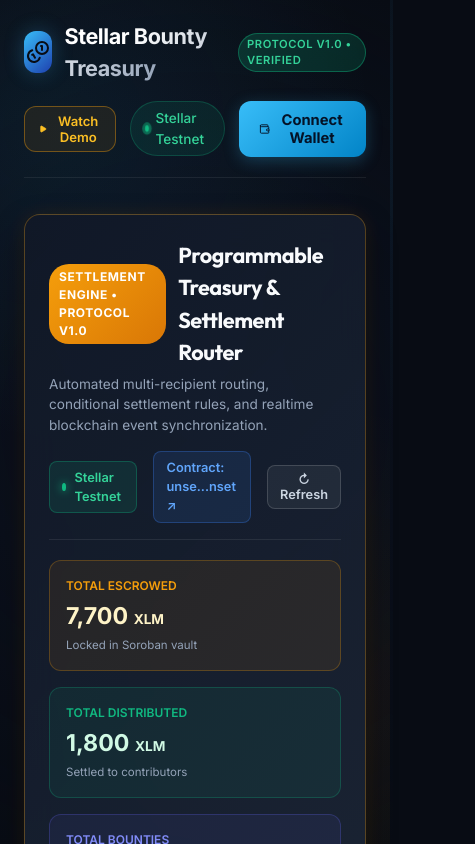
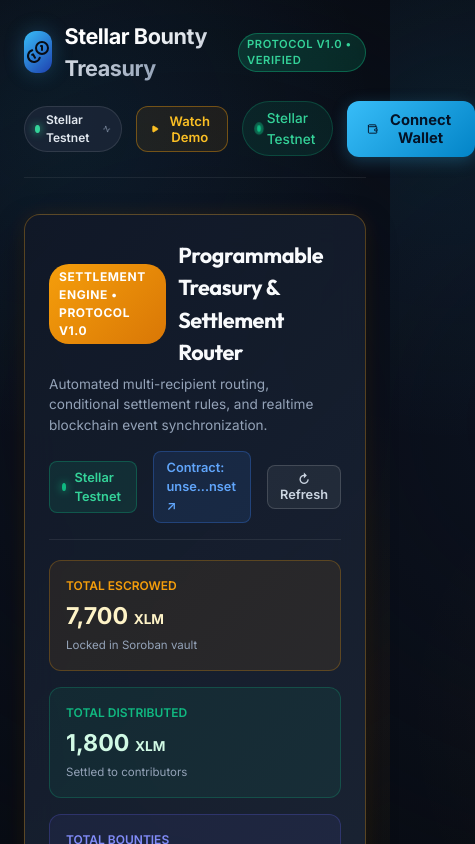
Before and after one commit to Stellar-Bounty-Treasury/stellar-bounty-frontend, a React (Vite) app: page / in a window 390 px wide. Shown: the top 844 px of the page, 475 px wide, since content can reach past the window. Built offline with nearby package versions, Linux system fonts and the light colour scheme; no server answers; what @stellar/stellar-sdk would draw is missing.

Commit message:
feat(frontend): implement mobile navigation drawer and network badge in Navbar.tsx

```diff
--- a/src/components/Navbar.tsx
+++ b/src/components/Navbar.tsx
@@ -1,6 +1,7 @@
 import React, { useState } from 'react';
 import { useWallet } from '../context/WalletContext';
-import { Coins, Copy, Check, LogOut, Wallet, ShieldCheck, Droplet, Play } from 'lucide-react';
+import { Coins, Copy, Check, LogOut, Wallet, ShieldCheck, Droplet, Play, Menu, X } from 'lucide-react';
+import { NetworkBadge } from './NetworkBadge';
 
 interface NavbarProps {
   onOpenConnectModal: () => void;
@@ -9,6 +10,7 @@
 
 export const Navbar: React.FC<NavbarProps> = ({ onOpenConnectModal, onOpenVideoModal }) => {
   const { isConnected, address, balance, disconnect, fundWithFriendbot, isLoading } = useWallet();
+  const [mobileMenuOpen, setMobileMenuOpen] = useState(false);
   const [copied, setCopied] = useState(false);
 
   const shortenAddress = (addr: string) => {
@@ -45,6 +47,7 @@
       </div>
 
       <div className="navbar-actions">
+        <NetworkBadge />
         {onOpenVideoModal && (
           <button
             className="btn btn-secondary"
```
